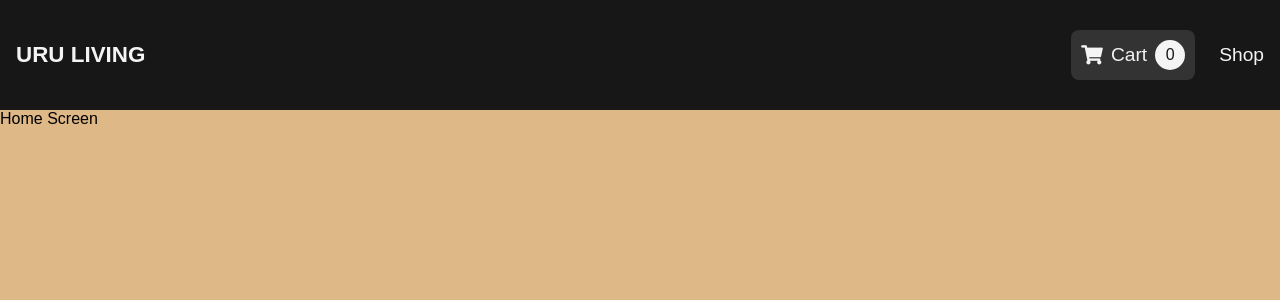
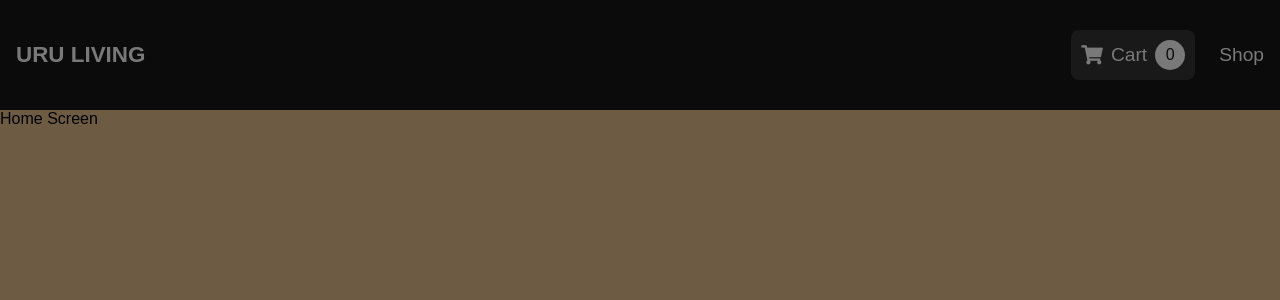
Before and after one commit to prnvthir14/MERN-Ecommerce-App, a React (Create React App) app in the folder frontend/: page / in a window 1280 px wide. Shown: the top 300 px of the page. Built offline with nearby package versions, Linux system fonts and the light colour scheme.

Commit message:
complete feature - backdrop

```diff
--- a/frontend/src/App.jsx
+++ b/frontend/src/App.jsx
@@ -8,15 +8,16 @@
 import CartScreen from "./screens/CartScreen";
 
 //components
-import NavBar from "./components/NavBar";
+import NavBar from "./components/NavBar";import BackDrop from "./components/BackDrop";
 
 function App() {
   return (
     <Router>
       {/* planning components */}
       <NavBar />
+      <BackDrop/>
       {/* SideDrawer */}
-      {/* Backdrop */}
+
       <main>
         <Switch>
           <Route exact path="/" component={HomeScreen} />
--- a/frontend/src/components/BackDrop.css
+++ b/frontend/src/components/BackDrop.css
@@ -0,0 +1,9 @@
+.backdrop {
+  width: 100%;
+  height: 100vh;
+  background-color: rgba(0, 0, 0, 0.5);
+  z-index: 100;
+  position: fixed;
+  top: 0;
+  left: 0;
+}
--- a/frontend/src/components/BackDrop.jsx
+++ b/frontend/src/components/BackDrop.jsx
@@ -0,0 +1,9 @@
+import React from "react";
+import './BackDrop.css'
+
+
+const BackDrop = () => {
+  return <div className="backdrop"></div>;
+};
+
+export default BackDrop;
```
Also changed, not shown: frontend/src/components/SideDrawer.jsx (+7 -0 lines).
